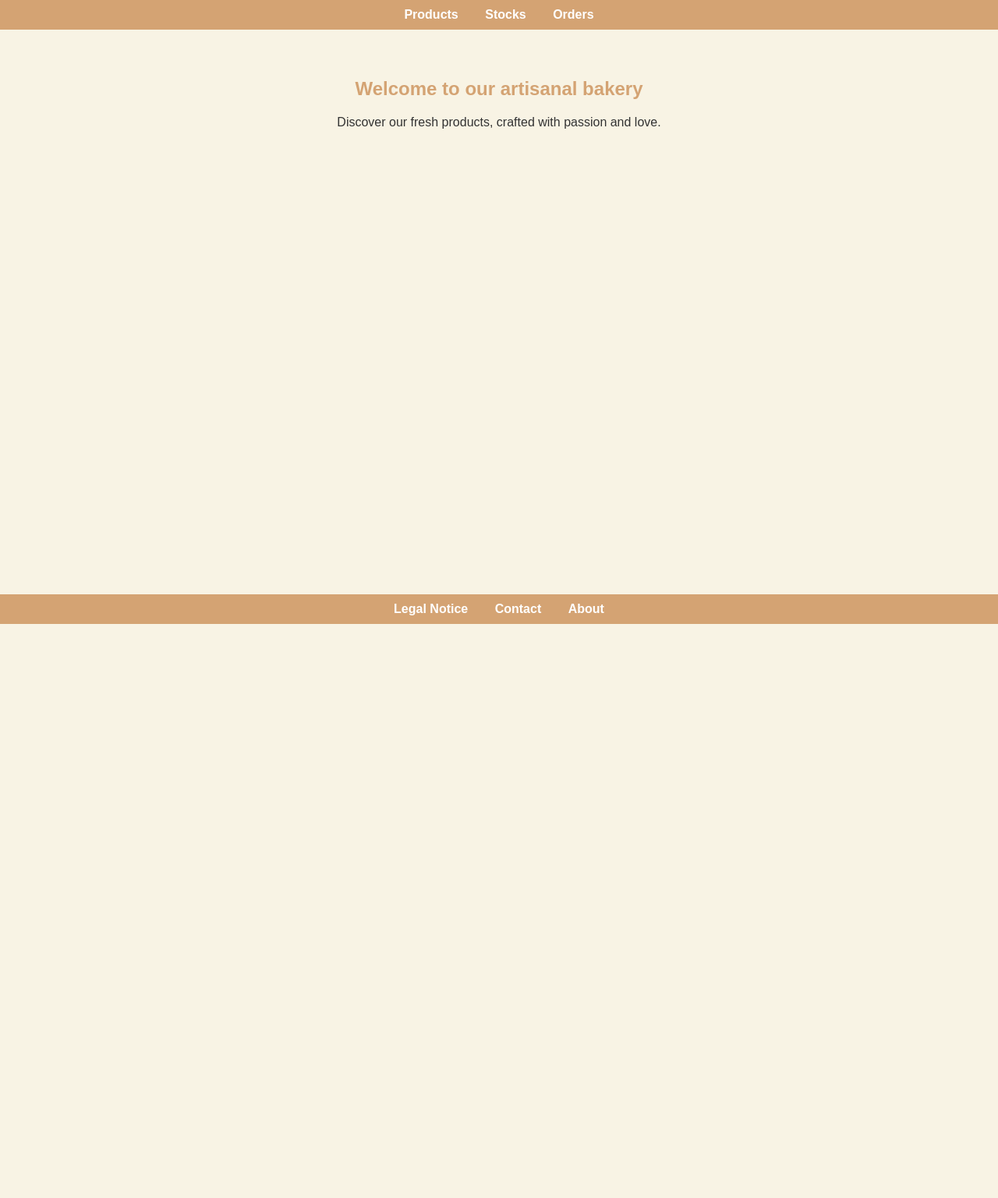
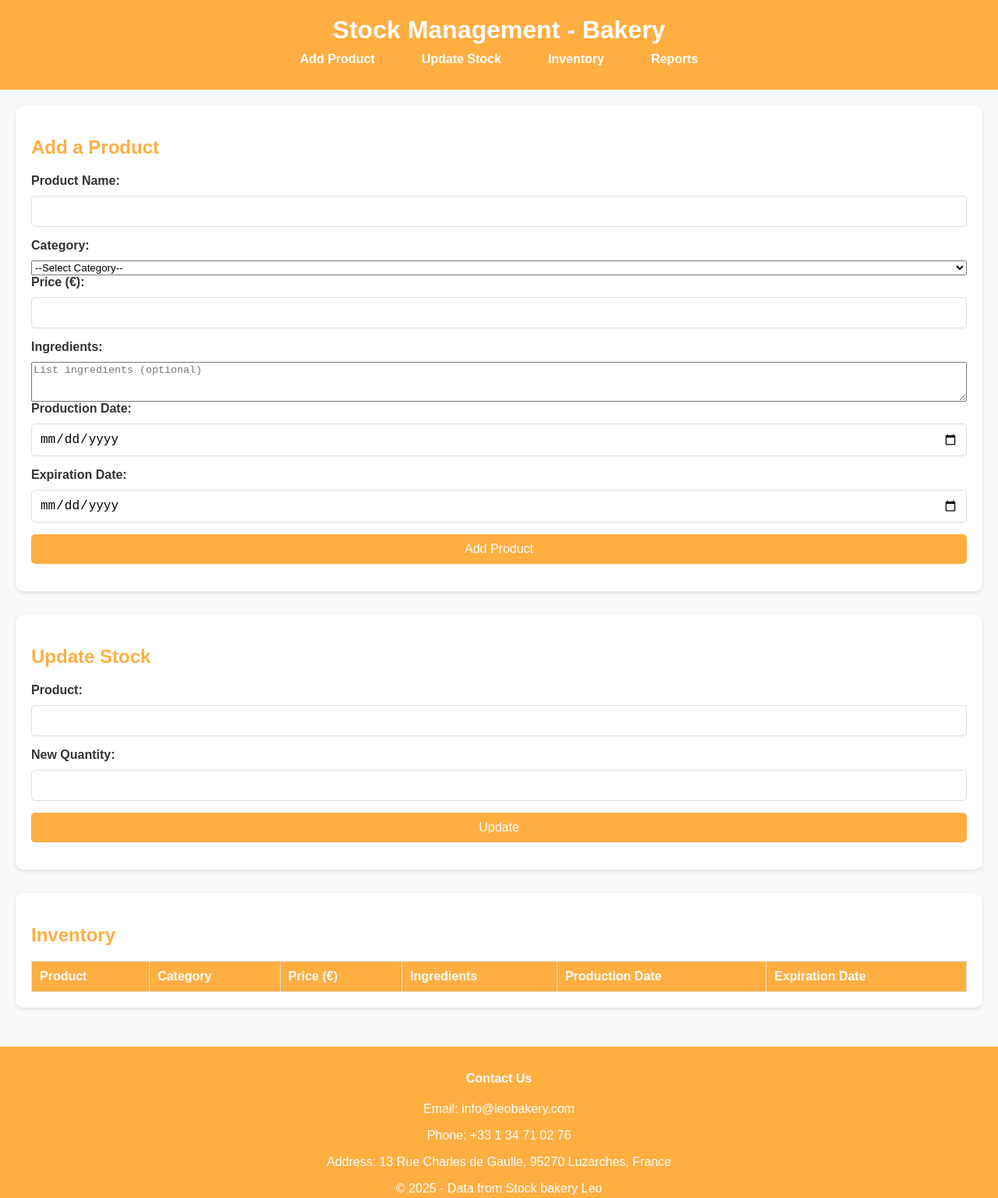
Before and after one commit to Giougt/DIP392-Data-Management-shop, a website: page src/public/index.html in a window 1280 px wide. Shown: the whole page at 78% size. Before the commit the page ends 800 px from the top, so only its background shows below. Drawn offline with Linux system fonts and the light colour scheme.

Commit message:
try send data

```diff
--- a/package.json
+++ b/package.json
@@ -17,6 +17,7 @@
   "license": "ISC",
   "dependencies": {
     "express": "^4.21.2",
+    "mysql2": "^3.14.0",
     "sequelize": "^6.37.6"
   }
 }
--- a/src/models/db.js
+++ b/src/models/db.js
@@ -1,11 +1,11 @@
 const { Sequelize } = require("sequelize");
 
 /* const connection db */
-const NAME = process.env.DB_NAME || "management_data_baketery";
+const NAME = process.env.DB_NAME || "BakeryManagement";
 const USER = process.env.DB_USER || "root";
-const PASSWORD = process.env.DB_PASSWORD || "password";
+const PASSWORD = process.env.DB_PASSWORD || "Bonjour#Julien1";
 const HOST = process.env.DB_HOST || "localhost";
-const PORT = process.env.DB_PORT || 3306;
+const PORT = process.env.DB_PORT || 3306; /*à127.0.0.1 */
 
 const sequelize = new Sequelize(NAME, USER, PASSWORD, {
   host: HOST,
--- a/src/public/index.html
+++ b/src/public/index.html
@@ -1,37 +1,107 @@
 <!DOCTYPE html>
 <html lang="en">
 <head>
-    <meta charset="UTF-8">
-    <meta name="viewport" content="width=device-width, initial-scale=1.0">
-    <title>Artisanal Bakery</title>
-    <link rel="stylesheet" href="styles.css">
+  <meta charset="UTF-8" />
+  <meta name="viewport" content="width=device-width, initial-scale=1.0"/>
+  <title>Stock Management - Bakery</title>
+  <link rel="stylesheet" href="styles.css" />
 </head>
 <body>
   <header>
+    <h1>Stock Management - Bakery</h1>
     <nav class="top-navbar">
       <ul>
-                <li><a href="#products">Products</a></li>
-                <li><a href="#stocks">Stocks</a></li>
-                <li><a href="#orders">Orders</a></li>
+        <li><a href="#add-product">Add Product</a></li>
+        <li><a href="#update-stock">Update Stock</a></li>
+        <li><a href="#inventory">Inventory</a></li>
+        <li><a href="#reports">Reports</a></li>
       </ul>
     </nav>
   </header>
 
   <main>
-        <section>
-            <h1>Welcome to our artisanal bakery</h1>
-            <p>Discover our fresh products, crafted with passion and love.</p>
+    <!-- Add Product Section -->
+    <section id="add-product">
+      <h2>Add a Product</h2>
+      <form id="add-product-form">
+        <label for="product-name">Product Name:</label>
+        <input type="text" id="product-name" name="product-name" required />
+
+        <label for="category">Category:</label>
+        <select id="category" name="category" required>
+          <option value="">--Select Category--</option>
+          <option value="Bread">Bread</option>
+          <option value="Pastry">Pastry</option>
+          <option value="Patisserie">Patisserie</option>
+          <option value="Snack">Snack</option>
+        </select>
+
+        <label for="price">Price (€):</label>
+        <input type="number" id="price" name="price" step="0.01" min="0" required />
+
+        <label for="ingredients">Ingredients:</label>
+        <textarea id="ingredients" name="ingredients" rows="3" placeholder="List ingredients (optional)"></textarea>
+
+        <label for="production-date">Production Date:</label>
+        <input type="date" id="production-date" name="production-date" required />
+
+        <label for="expiration-date">Expiration Date:</label>
+        <input type="date" id="expiration-date" name="expiration-date" />
+
+        <button type="submit">Add Product</button>
+      </form>
+    </section>
+
+    <!-- Update Stock Section -->
+    <section id="update-stock">
+      <h2>Update Stock</h2>
+      <form id="update-stock-form">
+        <label for="update-product">Product:</label>
+        <input type="text" id="update-product" name="update-product" required />
+
+        <label for="update-quantity">New Quantity:</label>
+        <input type="number" id="update-quantity" name="update-quantity" min="0" required />
+
+        <button type="submit">Update</button>
+      </form>
+    </section>
+
+    <!-- Inventory Section -->
+    <section id="inventory">
+      <h2>Inventory</h2>
+      <table>
+        <thead>
+          <tr>
+            <th>Product</th>
+            <th>Category</th>
+            <th>Price (€)</th>
+            <th>Ingredients</th>
+            <th>Production Date</th>
+            <th>Expiration Date</th>
+          </tr>
+        </thead>
+        <tbody>
+          <!-- Product data will go here dynamically -->
+        </tbody>
+      </table>
     </section>
   </main>
 
+  <!-- Footer -->
   <footer>
-        <nav class="bottom-navbar">
-            <ul>
-                <li><a href="#legal-notice">Legal Notice</a></li>
-                <li><a href="#contact">Contact</a></li>
-                <li><a href="#about">About</a></li>
-            </ul>
-        </nav>
+    <div class="footer-container">
+      <div class="footer-section">
+        <h4>Contact Us</h4>
+        <p>Email: info@leobakery.com</p>
+        <p>Phone: +33 1 34 71 02 76</p>
+        <p>Address: 13 Rue Charles de Gaulle, 95270 Luzarches, France</p>
+      </div>
+      <div class="footer-section">
+        <p>© 2025 - Data from Stock bakery Leo</p>
+      </div>
+    </div>
   </footer>
+
+  <script src="script.js"></script>
 </body>
 </html>
--- a/src/public/script.js
+++ b/src/public/script.js
@@ -0,0 +1,30 @@
+document.getElementById("add-product-form").addEventListener("submit", async (event) => {
+    event.preventDefault();
+
+    const productData = {
+        product_name: document.getElementById("product-name").value,
+        category: document.getElementById("category").value,
+        price: parseFloat(document.getElementById("price").value),
+        ingredients: document.getElementById("ingredients").value,
+        productionDate: document.getElementById("production-date").value,
+        expirationDate: document.getElementById("expiration-date").value || null
+    };
+
+    try {
+        const response = await fetch("http://localhost:3000/products", {
+            method: "POST",
+            headers: { "Content-Type": "application/json" },
+            body: JSON.stringify(productData),
+        });
+
+        if (response.ok) {
+            alert("Product added successfully!");
+            event.target.reset();
+        } else {
+            alert("Failed to add the product.");
+        }
+    } catch (error) {
+        console.error("Error:", error);
+        alert("An error occurred.");
+    }
+});
--- a/src/public/styles.css
+++ b/src/public/styles.css
@@ -1,79 +1,130 @@
-/* Style général */
+/* styles.css */
+
 body {
     font-family: Arial, sans-serif;
     margin: 0;
     padding: 0;
-    background-color: #f8f3e4;
+    background-color: #f8f9fa;
     color: #333;
 }
 
-/* Navbar du haut */
+header {
+    background-color: #ffae42;
+    padding: 20px;
+    text-align: center;
+    color: #fff;
+}
+
+h1 {
+    margin: 0;
+    font-size: 2rem;
+}
+
+main {
+    padding: 20px;
+}
+
+section {
+    margin-bottom: 30px;
+    background-color: #fff;
+    padding: 20px;
+    border-radius: 10px;
+    box-shadow: 0 2px 5px rgba(0, 0, 0, 0.1);
+}
+
+h2 {
+    font-size: 1.5rem;
+    color: #ffae42;
+}
+
+form {
+    display: flex;
+    flex-direction: column;
+}
+
+label {
+    margin-bottom: 10px;
+    font-weight: bold;
+}
+
+input, button {
+    margin-bottom: 15px;
+    padding: 10px;
+    font-size: 1rem;
+    border: 1px solid #ddd;
+    border-radius: 5px;
+}
+
+button {
+    background-color: #ffae42;
+    color: #fff;
+    border: none;
+    cursor: pointer;
+    transition: background-color 0.3s;
+}
+
+button:hover {
+    background-color: #e69539;
+}
+
+table {
+    width: 100%;
+    border-collapse: collapse;
+}
+
+thead {
+    background-color: #ffae42;
+    color: #fff;
+}
+
+th, td {
+    padding: 10px;
+    border: 1px solid #ddd;
+    text-align: left;
+}
+
+tbody tr:nth-child(even) {
+    background-color: #f1f1f1;
+}
+
+footer {
+    text-align: center;
+    padding: 10px;
+    background-color: #ffae42;
+    color: #fff;
+}
+
+
+/* Navigation Bar Styles */
 .top-navbar {
-    background-color: #d4a373;
-    padding: 10px 0;
+    background-color: #ffae42;
+    padding: 10px 20px;
     text-align: center;
-    position: fixed; /* Fixe la navbar en haut */
-    top: 0; /* Place à la position top */
-    width: 100%; /* Occupe toute la largeur */
-    z-index: 1000; /* S'assure que la navbar reste au-dessus des autres éléments */
 }
 
 .top-navbar ul {
     list-style-type: none;
+    margin: 0;
     padding: 0;
-    margin: 0;
+    display: flex;
+    justify-content: center;
+    gap: 20px; /* Espacement entre les liens */
 }
 
-.top-navbar li {
+.top-navbar ul li {
     display: inline;
-    margin: 0 15px;
 }
 
-.top-navbar a {
+.top-navbar ul li a {
     text-decoration: none;
-    color: white;
     font-weight: bold;
+    color: #fff;
+    padding: 10px 20px;
+    transition: background-color 0.3s, color 0.3s;
+    border-radius: 5px;
 }
 
-/* Section principale */
-main {
-    text-align: center;
-    padding: 80px 20px; /* Ajout de padding pour éviter que le contenu ne soit caché par la navbar fixe */
+.top-navbar ul li a:hover {
+    background-color: #e69539;
+    color: #000;
 }
-
-main h1 {
-    color: #d4a373;
-}
-
-/* Navbar du bas */
-.bottom-navbar {
-    background-color: #d4a373;
-    padding: 10px 0;
-    text-align: center;
-    position: fixed; /* Fixe la navbar en bas */
-    bottom: 0; /* Place à la position bottom */
-    width: 100%; /* Occupe toute la largeur */
-    z-index: 1000; /* S'assure que la navbar reste au-dessus des autres éléments */
-}
-
-.bottom-navbar ul {
-    list-style-type: none;
-    padding: 0;
-    margin: 0;
-}
-
-.bottom-navbar li {
-    display: inline;
-    margin: 0 15px;
-}
-
-.bottom-navbar a {
-    text-decoration: none;
-    color: white;
-    font-weight: bold;
-}
-
-/* Footer */
-footer {
-    margin-top: 20px;
-}
```
Also changed, not shown: src/Route/Routes.js (added, +10 -0 lines), src/control/controllers.js (+47 -1 lines), src/models/models_data.js (+22 -4 lines), src/server.js (+8 -1 lines), src/migrate.js (renamed from src/connection.js), 1 other file. Lines whose indentation alone changed are shown as unchanged.
